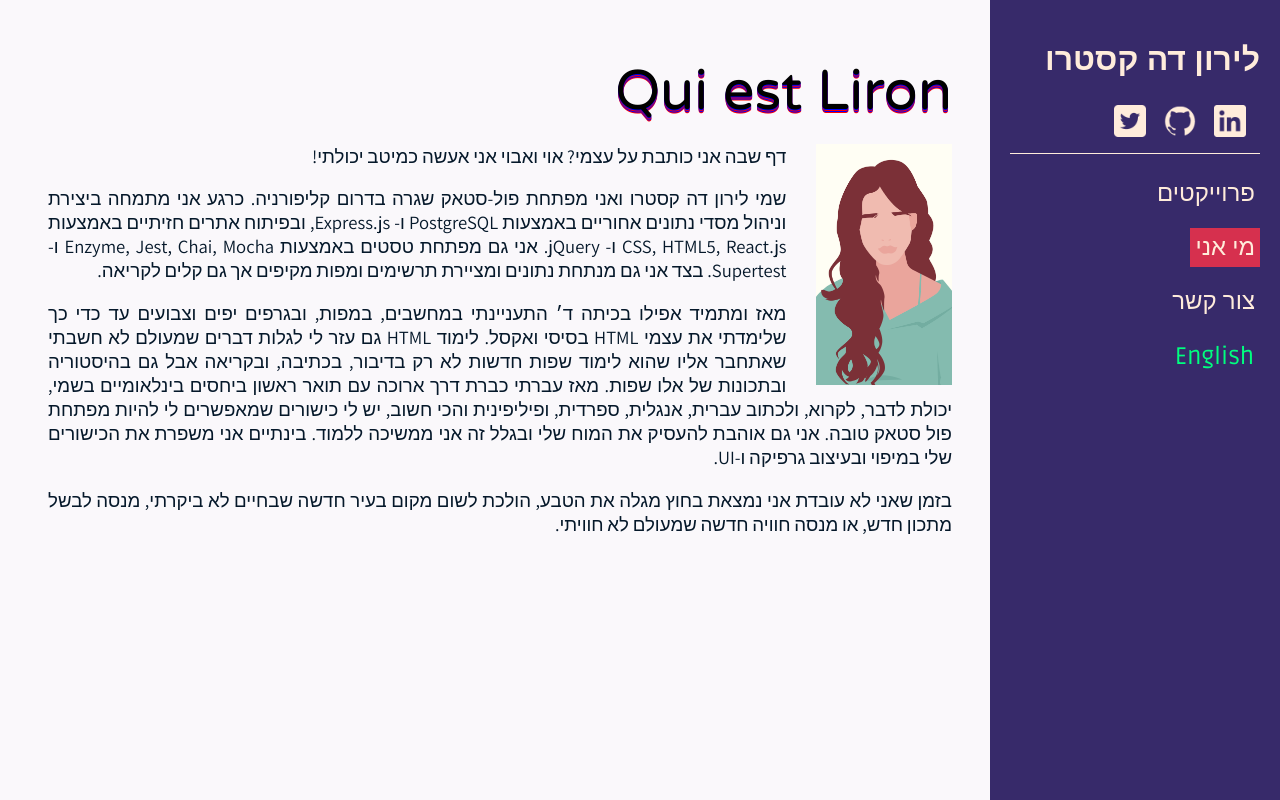
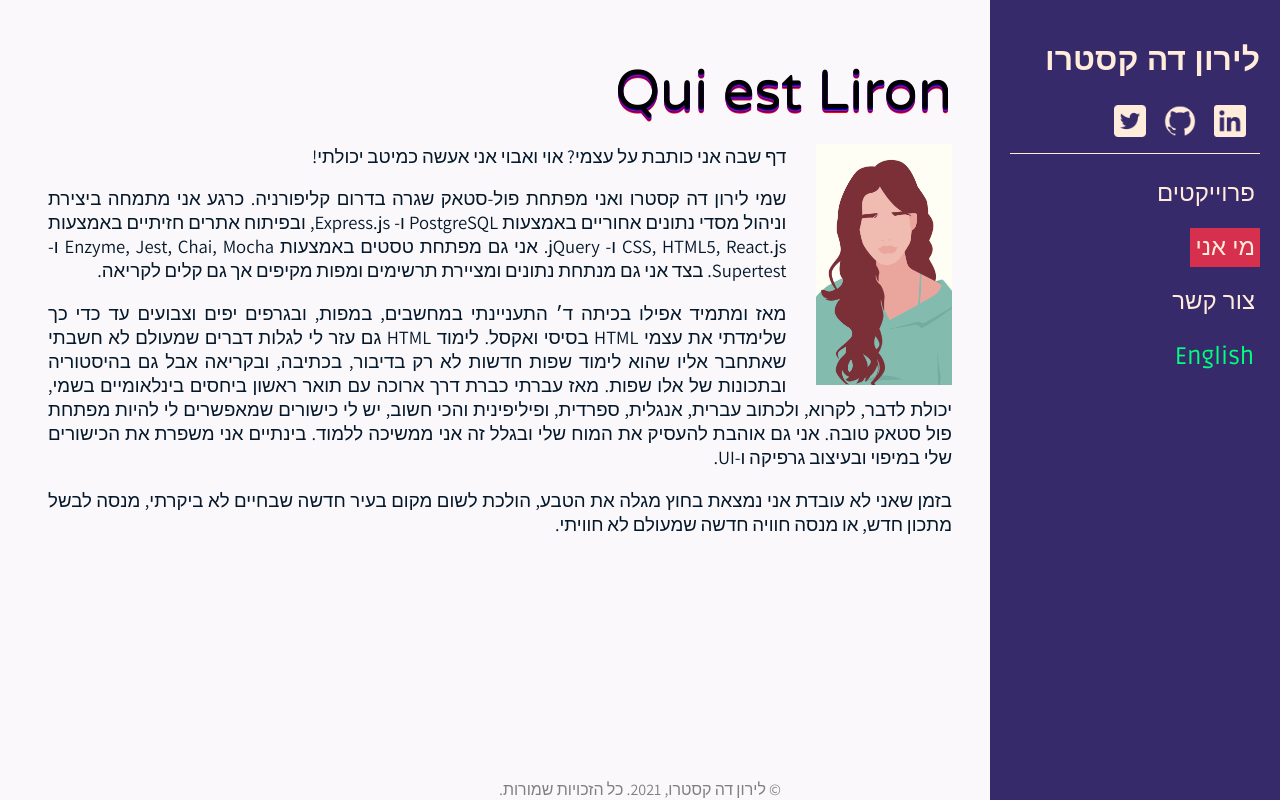
Before and after one commit to lirondco/liron_portfolio, a React (Create React App) app: page /about in a window 1280 px wide. Both pictures are taken after a click on the button "עברית". Built offline with nearby package versions, Linux system fonts and the light colour scheme; a web font is replaced by a local one.

Commit message:
added footer

```diff
--- a/src/components/App/App.js
+++ b/src/components/App/App.js
@@ -11,6 +11,8 @@ import AboutEN from '../About/AboutEN'
 import AboutHE from '../About/AboutHE'
 import ContactEN from '../Contact/ContactEN'
 import ContactHE from '../Contact/ContactHE'
+import FooterEN from '../Footer/FooterEN'
+import FooterHE from '../Footer/FooterHE'
 
 export default function App() {
     const [language, setLanguage] = useState(getUserLocale())
@@ -65,6 +67,11 @@ export default function App() {
             : renderHebrew()
             }
             </main>
+
+            {(language !== 'he-IL' && language !== 'he' )
+            ? <FooterEN />
+            : <FooterHE />
+            }
         </div>
     )
 }
--- /dev/null
+++ b/src/components/Footer/Footer.css
@@ -0,0 +1,14 @@
+footer {
+    position: fixed;
+    left: 0;
+    bottom: 0;
+    width: 100%;
+    text-align: center;
+    background-color: #faf8fb;
+    font-family: 'Roboto Slab', serif;
+    color: gray;
+}
+
+.footer_HE {
+    font-family: 'Assistant', sans-serif;
+}
--- /dev/null
+++ b/src/components/Footer/FooterEN.js
@@ -0,0 +1,10 @@
+import React from 'react'
+import './Footer.css'
+
+export default function FooterEN() {
+    return (
+        <footer className='footer_EN'>
+            © Liron de Castro, 2021. All rights reserved.
+        </footer>
+    )
+}
--- /dev/null
+++ b/src/components/Footer/FooterHE.js
@@ -0,0 +1,10 @@
+import React from 'react'
+import './Footer.css'
+
+export default function FooterHE() {
+    return (
+        <footer className='footer_HE' lang='he' dir='rtl'>
+            © לירון דה קסטרו, 2021. כל הזכויות שמורות.
+        </footer>
+    )
+}
```
Also changed, not shown: src/components/App/App.css (line endings or trailing spaces).
